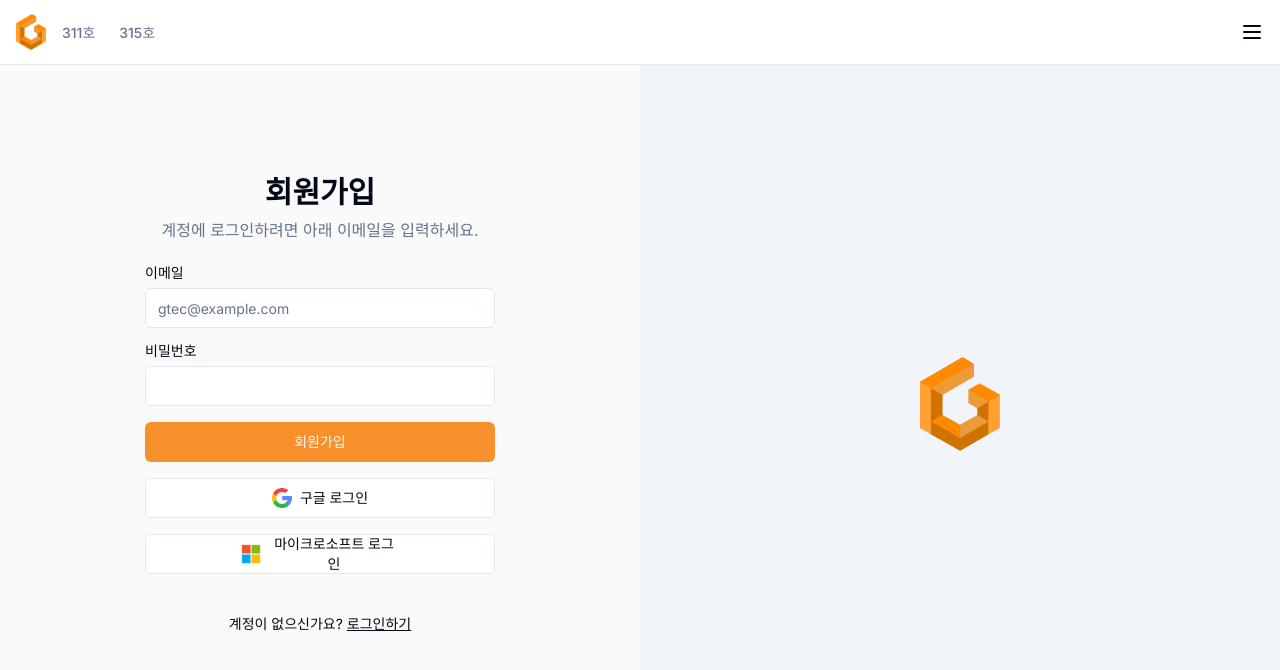
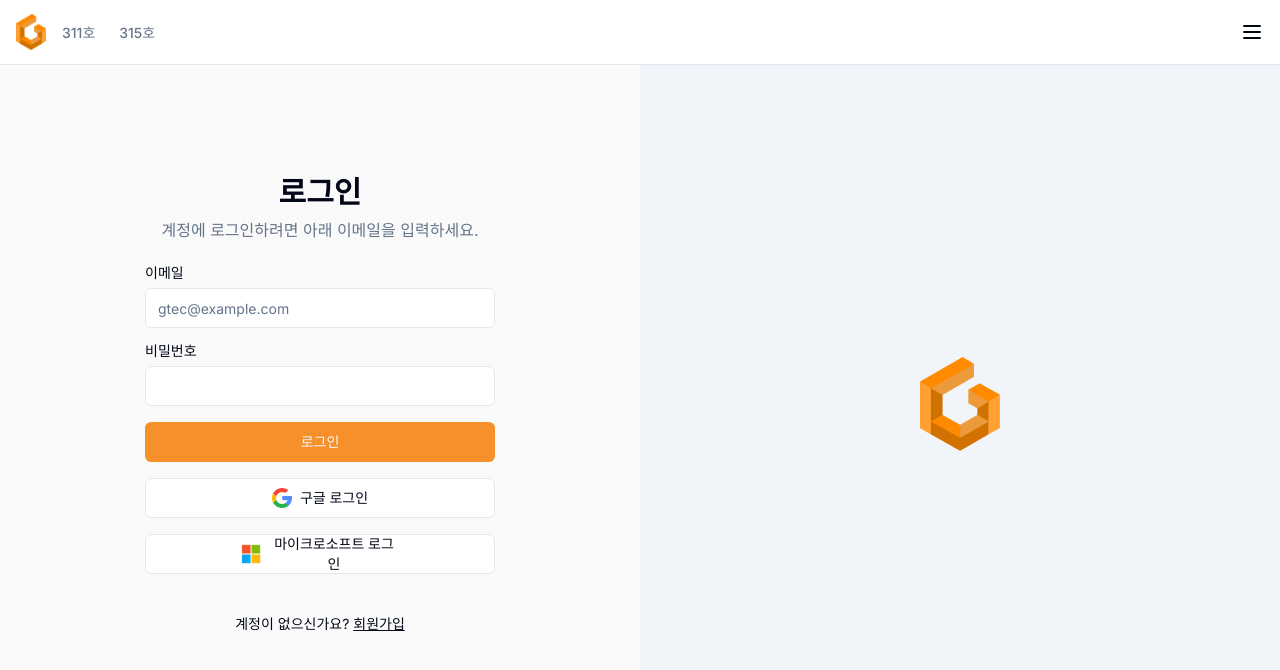
Before and after one commit to jcmaker/design3dprinter, a Next.js app: page /login in a window 1280 px wide. Shown: the top 670 px of the page. Built offline with nearby package versions, Linux system fonts and the light colour scheme; no server answers.

Commit message:
setNewAccount false

```diff
--- a/app/login/page.js
+++ b/app/login/page.js
@@ -13,7 +13,7 @@ import toast, { Toaster } from "react-hot-toast";
 function LoginPage() {
   const [email, setEmail] = useState("");
   const [password, setPassword] = useState("");
-  const [newAccount, setNewAccount] = useState(true);
+  const [newAccount, setNewAccount] = useState(false);
   const router = useRouter(); // useRouter 훅 사용
 
   const handleGoogleLogin = async () => {
```
